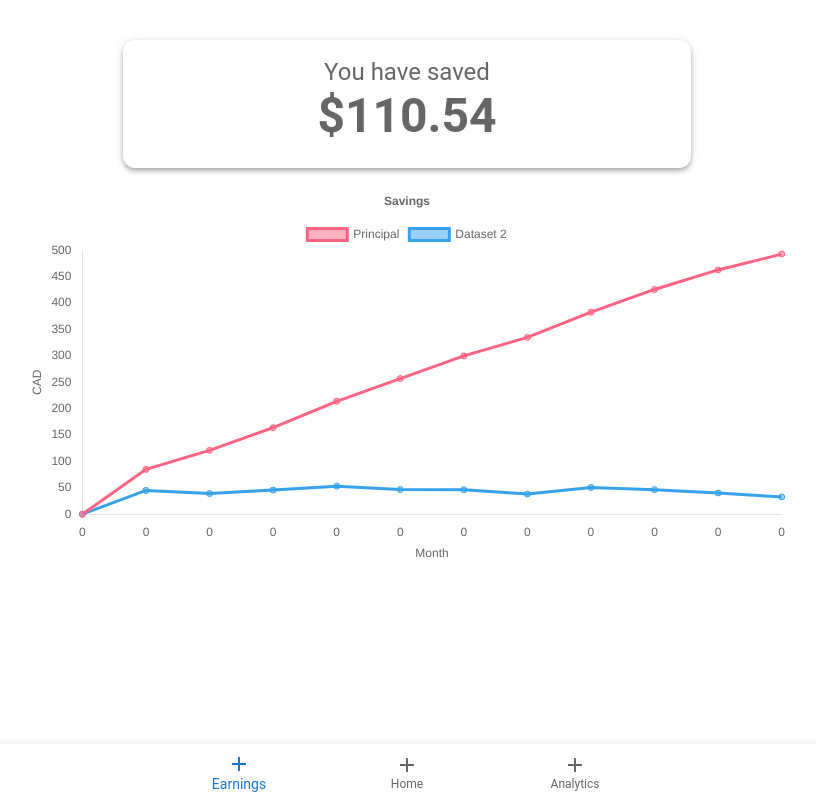
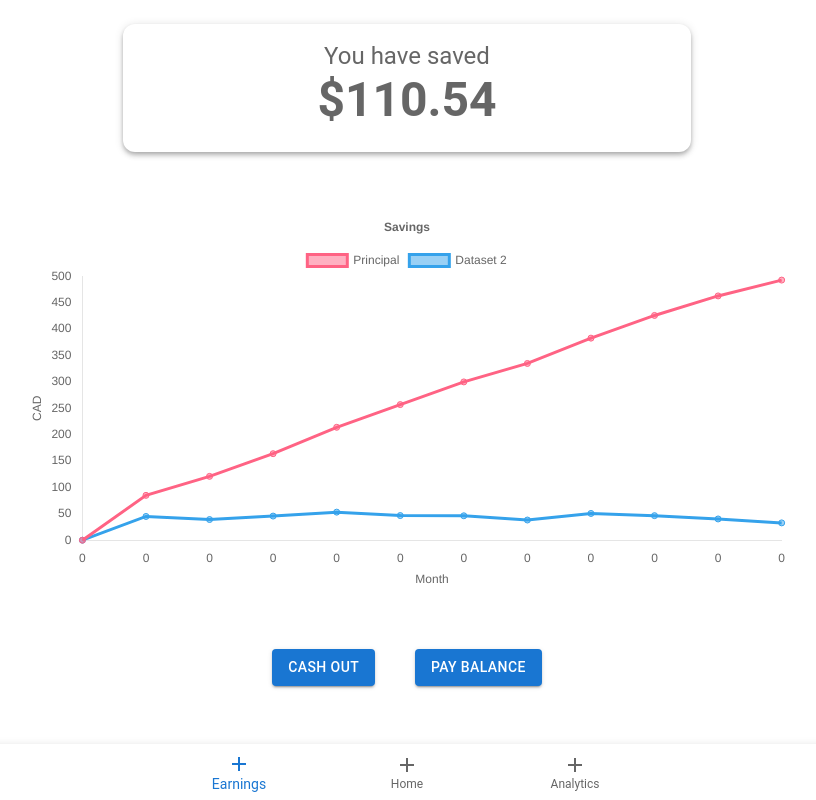
Before and after one commit to varunks99/cardio, a React (Create React App) app: page / in a window 1280 px wide. Both pictures are taken after a click on the button "Earnings". Shown: the whole page, without its empty margins (233-1049 px from the left). Built offline with nearby package versions, Linux system fonts and the light colour scheme.

Commit message:
Finish earnings skeleton

```diff
--- a/src/components/Earnings.jsx
+++ b/src/components/Earnings.jsx
@@ -15,7 +15,7 @@ import {
 import { Line } from "react-chartjs-2";
 import Box from '@mui/material/Box';
 import Card from '@mui/material/Card';
-import CardActions from '@mui/material/CardActions';
+import Stack from '@mui/material/Stack';
 import CardContent from '@mui/material/CardContent';
 import Button from '@mui/material/Button';
 import Typography from '@mui/material/Typography';
@@ -89,8 +89,8 @@ export function Earnings() {
 
     return (
         <>
-            <Container sx={{ mt: 5 }}>
-                <Grid container spacing={2} justifyContent="center">
+            <Container sx={{ mt: 3 }}>
+                <Grid container spacing={2} sx={{ height: "90vh" }} justifyContent="center">
                     <Grid item xs={12} md={6}>
                         <Card sx={{ minWidth: 275, boxShadow: 4, borderRadius: 3 }}>
                             <CardContent>
@@ -103,8 +103,14 @@ export function Earnings() {
                             </CardContent>
                         </Card>
                     </Grid>
-                    <Grid item xs={10} md={8}>
+                    <Grid item xs={12} md={8}>
                         <Line options={options} data={data} />
+                    </Grid>
+                    <Grid item xs={12} md={8}>
+                        <Stack direction="row" justifyContent="center" spacing={5}>
+                            <Button variant="contained">Cash Out</Button>
+                            <Button variant="contained">Pay Balance</Button>
+                        </Stack>
                     </Grid>
                 </Grid>
 
```
